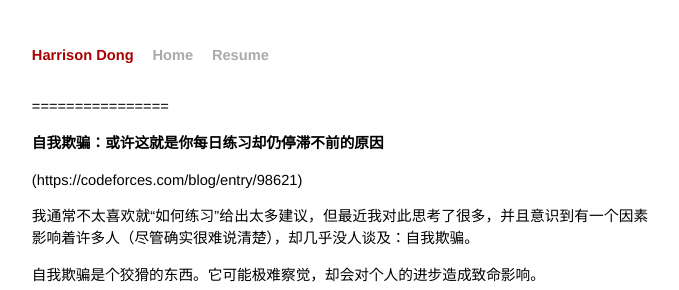
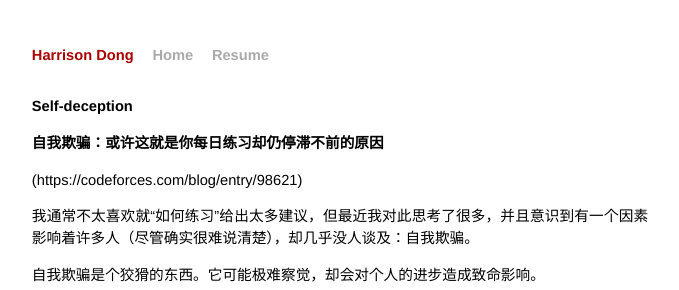
Before and after one commit to haishand/haishand.github.io, a Jekyll site: the page built from _posts/2025-04-16-self-deception.md, in a window 1280 px wide and 900 px high. Shown: the top 290 px of the window, without its empty margins (300-979 px from the left). Built offline with Jekyll 4.4.1, drawn with Linux system fonts in a browser that asks for light colours; our own code applies the rules of GitHub Pages for plain Markdown files; Markdown is read by kramdown in place of the engine named in the settings; some of the changed lines change nothing that is shown.

Commit message:
Update 2025-04-16-self-deception.md

```diff
--- a/_posts/2025-04-16-self-deception.md
+++ b/_posts/2025-04-16-self-deception.md
@@ -1,6 +1,6 @@
 ---
 layout: post
-title: Self-deception: maybe why you're still grey after practicing every day
+title: Self-deception
 ---
 
 {{ page.title }}
```
